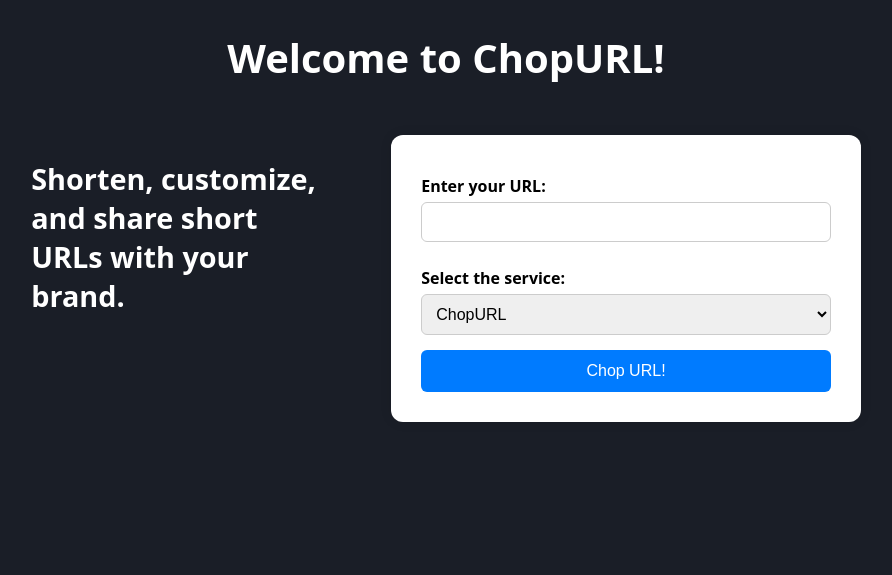
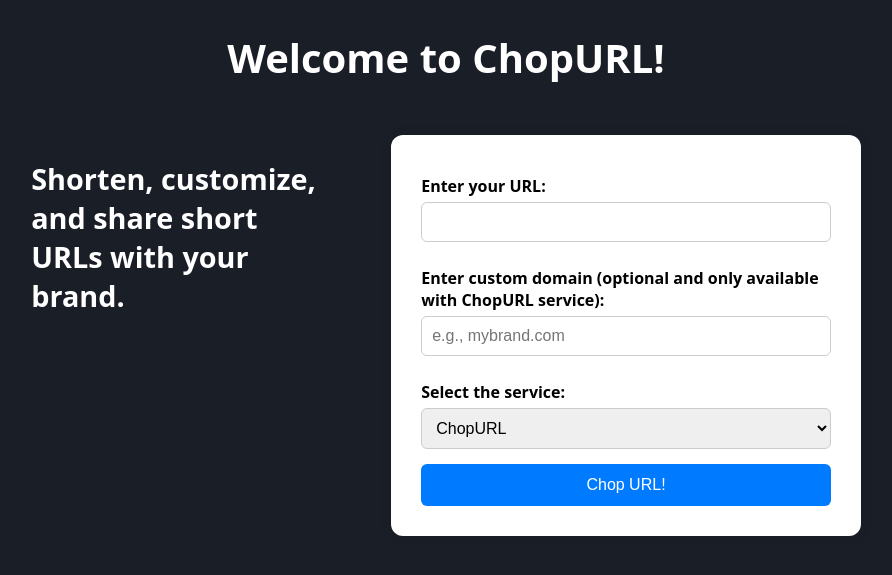
Before and after one commit to MMalpassi/ChopURL, a Django app: page / in a window 1280 px wide. Shown: the top 575 px of the page, without its empty margins (194-1086 px from the left). Run offline with Django 5.2, Linux system fonts and the light colour scheme.

Commit message:
feature added: custom domain

```diff
--- a/url_shortener/chopURL/models.py
+++ b/url_shortener/chopURL/models.py
@@ -3,7 +3,11 @@
 class shortURL(models.Model):
     original_url = models.URLField()
     short_code = models.CharField(max_length=10, unique=True)
+    custom_domain = models.CharField(max_length=255, blank=True, null=True)
     created_at = models.DateTimeField(auto_now_add=True)
+
+    class Meta:
+        unique_together = ('short_code', 'custom_domain')
 
     def __str__(self):
         return f"{self.short_code}"
--- a/url_shortener/chopURL/templates/index.html
+++ b/url_shortener/chopURL/templates/index.html
@@ -17,6 +17,9 @@
                 <label for="url">Enter your URL:</label>
                 <input type="url" name="url" required>
 
+                <label for="custom_domain">Enter custom domain (optional and only available with ChopURL service):</label>
+                <input type="text" name="custom_domain" placeholder="e.g., mybrand.com">
+
                 <label for="chopurl_option">Select the service:</label>
                 <select name="chopurl_option" id="chopurl_option">
                     <option value="chopservice">ChopURL</option>
--- a/url_shortener/chopURL/views.py
+++ b/url_shortener/chopURL/views.py
@@ -1,4 +1,5 @@
-from django.shortcuts import render, redirect, get_object_or_404
+from django.shortcuts import render, redirect
+from django.http import HttpResponseBadRequest
 from .models import shortURL
 import string, random
 import pyshorteners
@@ -10,10 +11,15 @@
     if request.method == 'POST':
         url = request.POST.get('url')
         shortener_option = request.POST.get('chopurl_option')
+        custom_domain = request.POST.get('custom_domain')
 
         if shortener_option == 'chopservice':
             code = generate_short_code()
-            chop_short_url = shortURL.objects.create(original_url=url, short_code=code)
+            chop_short_url = shortURL.objects.create(
+                original_url=url,
+                short_code=code,
+                custom_domain=custom_domain if custom_domain else None
+            )
             return render(request, 'result.html', {
                 'url': url,
                 'chop_short_url': chop_short_url,
@@ -35,5 +41,14 @@
     return render(request, 'index.html')
 
 def redirect_url(request, code):
-    short_url = get_object_or_404(shortURL, short_code=code)
+    host = request.get_host()
+
+    try:
+        short_url = shortURL.objects.get(short_code=code, custom_domain=host)
+    except shortURL.DoesNotExist:
+        try:
+            short_url = shortURL.objects.get(short_code=code, custom_domain__isnull=True)
+        except shortURL.DoesNotExist:
+            return HttpResponseBadRequest("Invalid short URL")
+
     return redirect(short_url.original_url)
--- a/url_shortener/static/css/index.css
+++ b/url_shortener/static/css/index.css
@@ -44,8 +44,7 @@
     font-weight: bold;
 }
 
-input[type="url"],
-select {
+input, select{
     padding: 10px;
     margin-top: 5px;
     margin-bottom: 15px;
```
Also changed, not shown: url_shortener/chopURL/templates/result.html (+6 -2 lines), url_shortener/chopURL/migrations/0002_shorturl_custom_domain.py (added).
